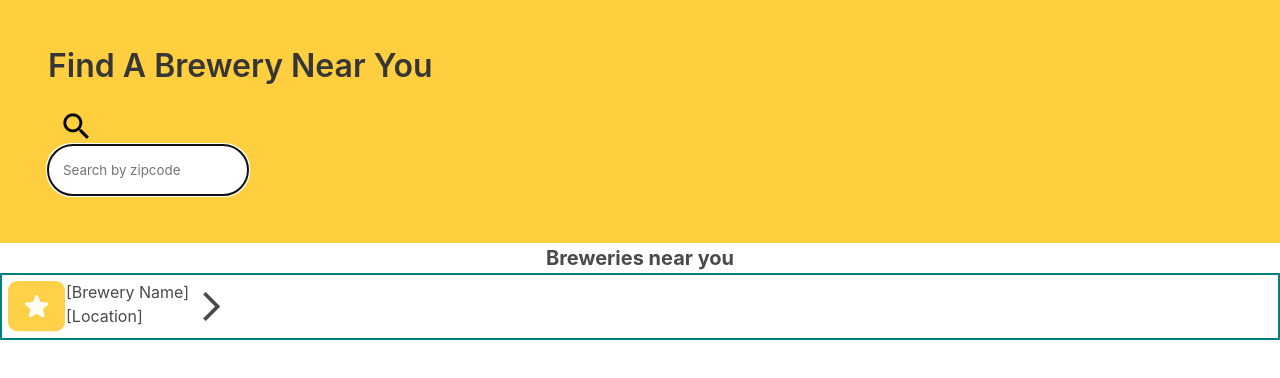
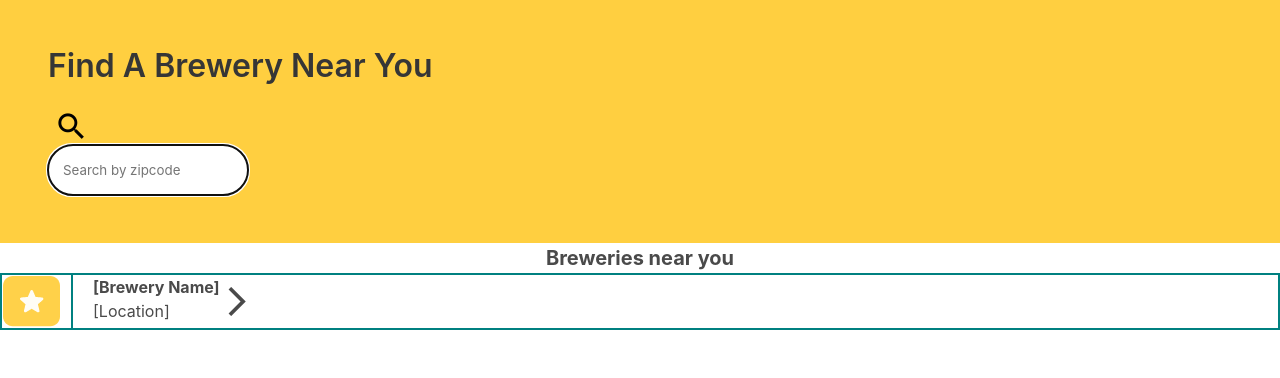
Before and after one commit to fpierreRun/BeerMe, a plain HTML site: page index.html in a window 1280 px wide. Drawn offline with nearby package versions, Linux system fonts and the light colour scheme.

Commit message:
added div border

```diff
--- a/assets/css/styles.css
+++ b/assets/css/styles.css
@@ -24,9 +24,6 @@ button {
 
 }
 
-.magnifine{
-    object-fit: cover;
-}
 section h2 {
     font-weight: bold;
     font-size: 20px;
@@ -37,13 +34,16 @@ section h2 {
     display: flex;
     border: solid 2px #008080;
     flex-basis: content;
-    padding: 5px;
 }
 
-.flex2 div {
+.flex2 {
     flex-wrap: wrap;
+    margin-left: 10px;
+    padding-left: 20px;
+    border-left: solid 2px #008080;
+
 }
-.flex2 div h3 {
+.flex2 h3 {
     font-weight: bold;
 }
 
@@ -54,7 +54,7 @@ header {
 
 .material-icons {
     align-self: center;
-    padding-left: 5px;
+    margin: right;
     font-size: 35px !important;
 
     /* Support for all WebKit browsers. */
```
